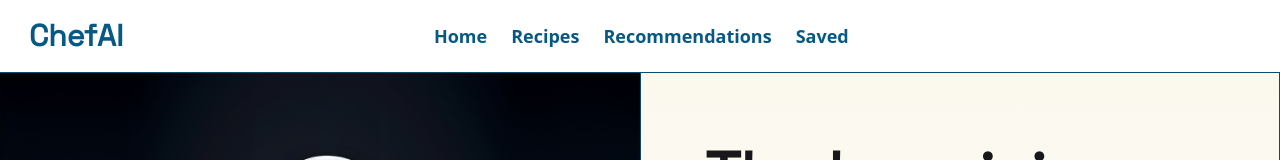
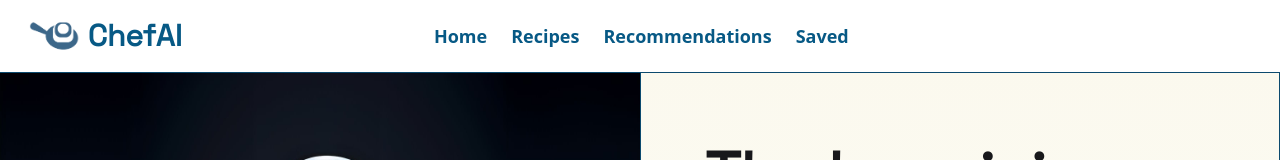
Before and after one commit to taya-nicholas/chefai-frontend, a SvelteKit app: page / in a window 1280 px wide. Shown: the top 160 px of the page. Built offline with nearby package versions, Linux system fonts and the light colour scheme; no server answers; the database is empty.

Commit message:
Added logo

```diff
--- a/src/routes/+layout.svelte
+++ b/src/routes/+layout.svelte
@@ -44,9 +44,10 @@
           <li><a class="hover:underline" href="/saved">Saved</a></li>
         </ul>
       </div>
-      <a href="/" class="title btn btn-ghost normal-case text-sky-800 text-3xl"
-        >ChefAI</a
-      >
+      <a href="/" class="title btn btn-ghost normal-case text-sky-800 text-3xl">
+        <img class="h-8 pr-2" src="/logo.png" alt="chefai logo" />
+        <p>ChefAI</p>
+      </a>
     </div>
     <div
       class="navbar-center hidden md:flex text-sky-800 font-semibold text-lg"
```
Also changed, not shown: static/logo.png (added).
